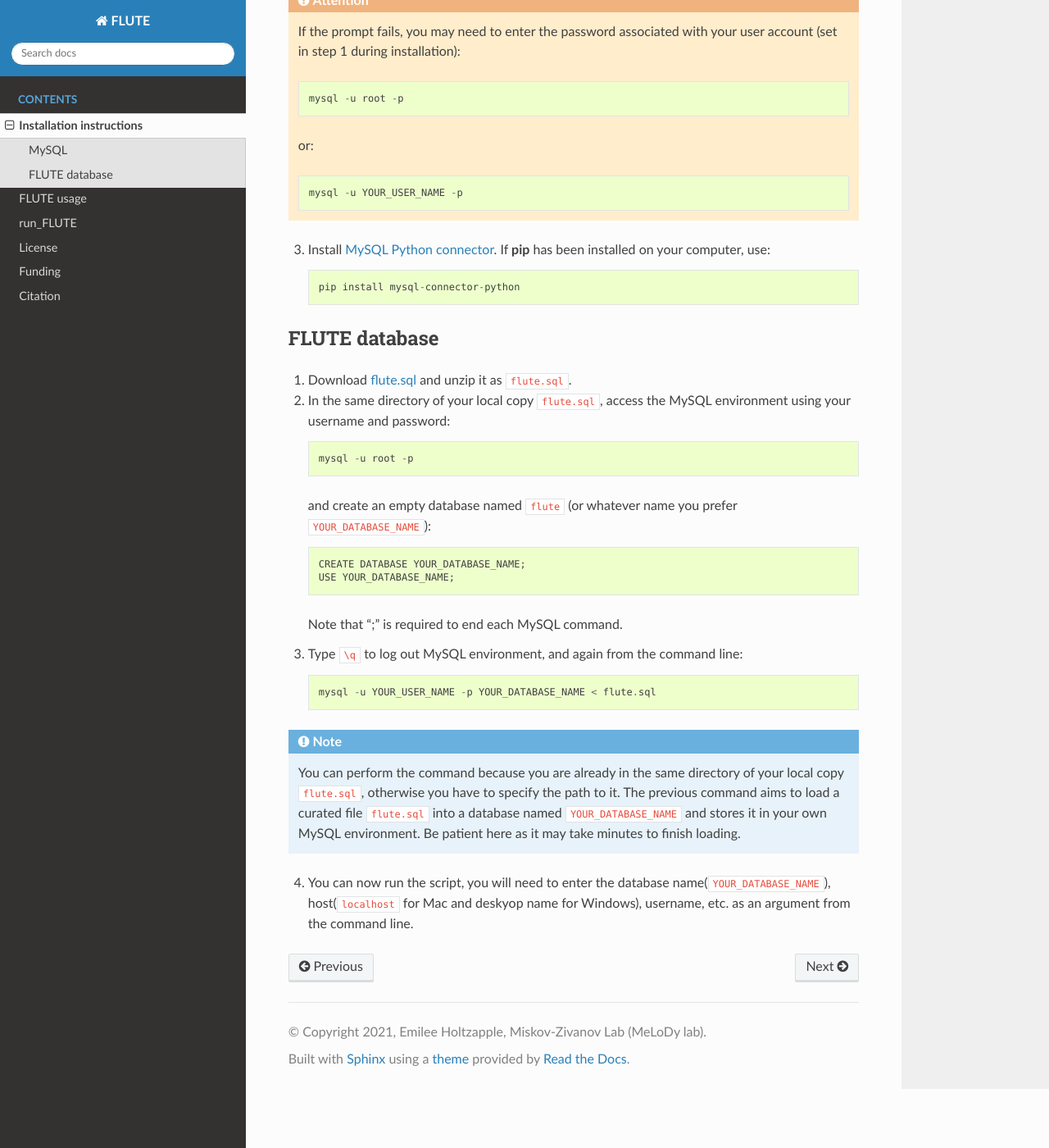
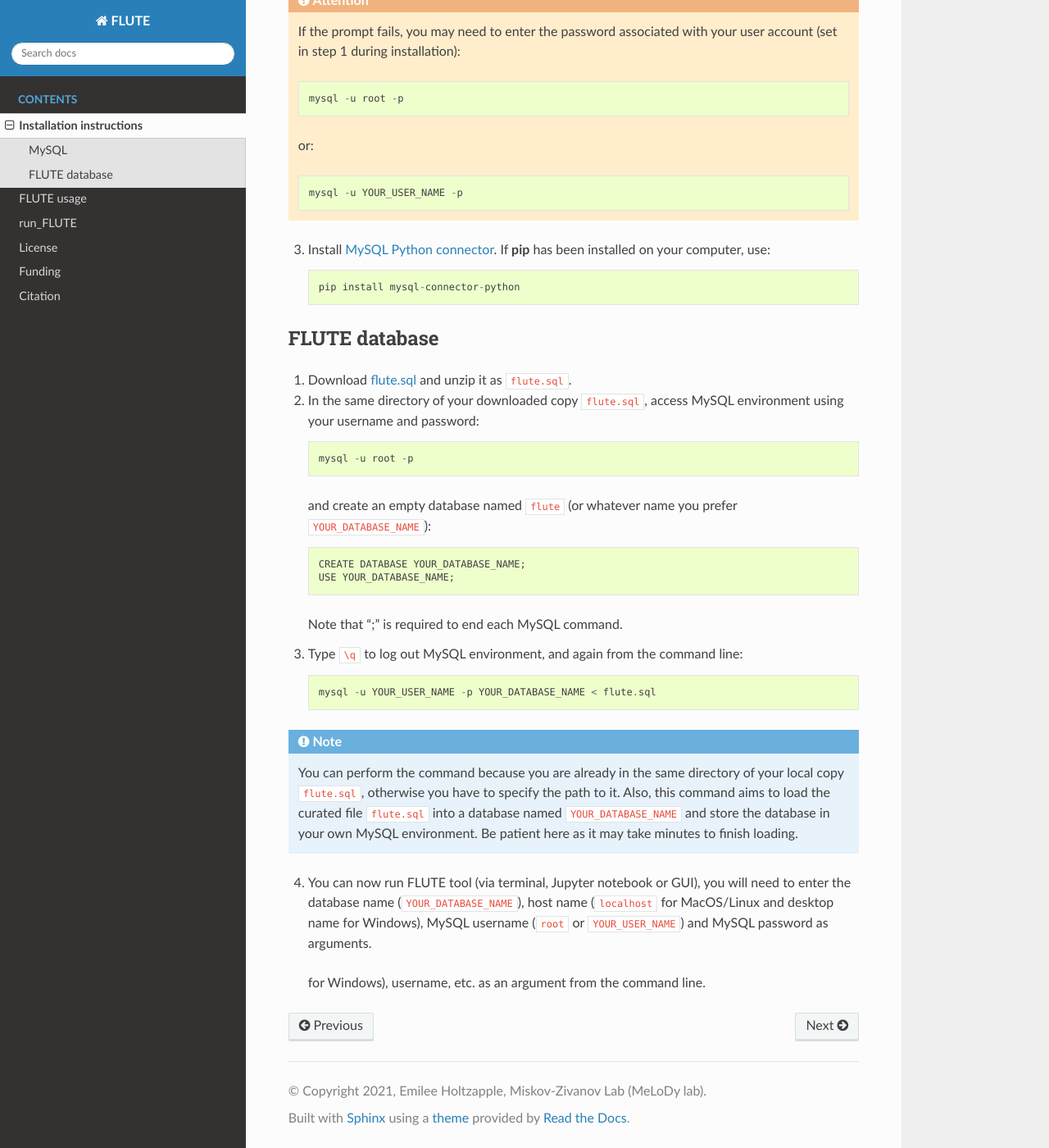
Before and after one commit to pitt-miskov-zivanov-lab/FLUTE, a Sphinx documentation site: the page built from docs/Installation.rst, in a window 1280 px wide and 1400 px high, scrolled down 708 px. Shown: the whole window at 82% size. Built offline with Sphinx 7.4.7 and the Read the Docs theme 2.0.0, drawn with Linux system fonts in a browser that asks for light colours; some of the changed text lies outside the part shown.

Commit message:
Update Installation.rst

```diff
--- a/docs/Installation.rst
+++ b/docs/Installation.rst
@@ -6,9 +6,9 @@
 1. Download the appropriate distribution of `MySQL <https://dev.mysql.com/downloads/mysql/>`_. During the installation process, you will be asked to create a local username (``root`` will be default username) and password to keep your database private.
 
 .. Attention::
- Test your installation via typing ``mysql`` in terminal. If it's not a recognized command, you may need to add it to environmental path and restart your computer.
+ Test your installation via typing ``mysql`` in terminal. If it's not a recognized command, you may need to permanently add it to environmental path and restart your computer.
 
-2. From the command line, access the MySQL environment by typing::
+2. From the command line, access MySQL environment by typing::
 
 	mysql -u root
 
@@ -36,7 +36,7 @@
 --------------
 
 1. Download `flute.sql <https://github.com/pitt-miskov-zivanov-lab/FLUTE/blob/master/supplementary/flute.sql.zip>`_ and unzip it as ``flute.sql``.
-2. In the same directory of your local copy ``flute.sql``, access the MySQL environment using your username and password::
+2. In the same directory of your downloaded copy ``flute.sql``, access MySQL environment using your username and password::
 
 	mysql -u root -p
 
@@ -52,6 +52,7 @@
 	mysql -u YOUR_USER_NAME -p YOUR_DATABASE_NAME < flute.sql
 
 .. Note::
- You can perform the command because you are already in the same directory of your local copy ``flute.sql``, otherwise you have to specify the path to it. The previous command aims to load a curated file ``flute.sql`` into a database named ``YOUR_DATABASE_NAME`` and stores it in your own MySQL environment. Be patient here as it may take minutes to finish loading.
+ You can perform the command because you are already in the same directory of your local copy ``flute.sql``, otherwise you have to specify the path to it. Also, this command aims to load the curated file ``flute.sql`` into a database named ``YOUR_DATABASE_NAME`` and store the database in your own MySQL environment. Be patient here as it may take minutes to finish loading.
 
-4. You can now run the script, you will need to enter the database name(``YOUR_DATABASE_NAME``), host(``localhost`` for Mac and deskyop name for Windows), username, etc. as an argument from the command line.
+4. You can now run FLUTE tool (via terminal, Jupyter notebook or GUI), you will need to enter the database name (``YOUR_DATABASE_NAME``), host name (``localhost`` for MacOS/Linux and desktop name for Windows), MySQL username (``root`` or ``YOUR_USER_NAME``) and MySQL password as arguments.
+ for Windows), username, etc. as an argument from the command line.
```
